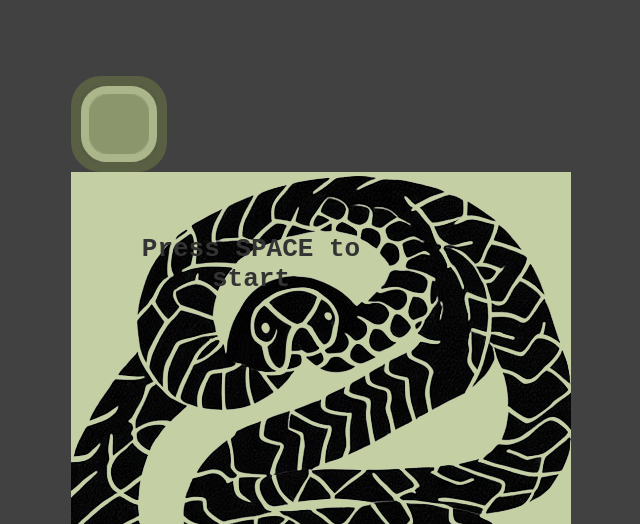
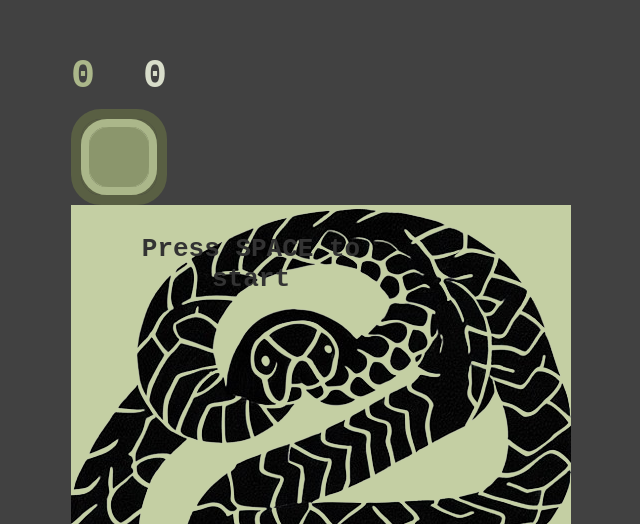
Before and after one commit to txrvictor/snake-game, a React (Vite) app: page / in a window 1280 px wide. Shown: the part 276-800 px from the top of the page, without its empty margins (521-1161 px from the left). Built offline with nearby package versions, Linux system fonts and the light colour scheme.

Commit message:
Added score and context

```diff
--- a/src/app.jsx
+++ b/src/app.jsx
@@ -1,21 +1,30 @@
+import { useState } from 'react'
+
 import Border from './components/border'
 import Board from './components/board'
 import Logo from './components/logo'
+import Score from './components/score'
 
+import ScoreContext from './contexts/score'
 
 function App() {
+  const [score, setScore] = useState(0)
+  const [highestScore, setHighestScore] = useState(0)
 
   return (
-    <>
+    <ScoreContext.Provider value={{setScore, setHighestScore}}>
      <div>
-      {/* TODO add score */}
+      <Score
+        score={score}
+        highestScore={highestScore}
+      />
       <Border>
         <Board />
       </Border>
      </div>
 
      <Logo />
-    </>
+    </ScoreContext.Provider>
   )
 }
 
--- a/src/components/score.jsx
+++ b/src/components/score.jsx
@@ -0,0 +1,24 @@
+import PropTypes from 'prop-types'
+import { padScore } from '../utils/score'
+import './score.scss'
+
+Score.propTypes = {
+  score: PropTypes.number,
+  highestScore: PropTypes.number
+}
+
+Score.defaultProps = {
+  score: 0,
+  highestScore: 0
+}
+
+function Score({score, highestScore}) {
+  return (
+    <div className='score-container'>
+      <h1 className='score'>{padScore(score)}</h1>
+      <h1 className='highest-score'>{padScore(highestScore)}</h1>
+    </div>
+  )
+}
+
+export default Score
--- /dev/null
+++ b/src/components/score.scss
@@ -0,0 +1,20 @@
+@import "../styles/variables";
+
+.score-container {
+  display: flex;
+  justify-content: space-between;
+
+  > h1 {
+    font-size: 40px;
+    font-weight: bold;
+    margin: 10px 0;
+  }
+}
+
+.score {
+  color: $color2;
+}
+
+.highest-score {
+  color: $color4;
+}
--- /dev/null
+++ b/src/contexts/score.js
@@ -0,0 +1,8 @@
+import { createContext } from 'react'
+
+const ScoreContext = createContext({
+  setScore: () => {},
+  setHighestScore: () => {}
+})
+
+export default ScoreContext
--- a/src/styles/_variables.scss
+++ b/src/styles/_variables.scss
@@ -2,4 +2,5 @@
 $color1: #595f43;
 $color2: #abb78a;
 $color3: #8b966c;
+$color4: #d8ddca;
 $background: #c4cfa3;
--- /dev/null
+++ b/src/utils/score.js
@@ -0,0 +1,9 @@
+
+export function padScore(score, size) {
+  let s = score.toString()
+  while (s.length < size) {
+    s = '0' + s
+  }
+
+  return s
+}
```
Also changed, not shown: src/hooks/useScores.js (added, +11 -0 lines).
